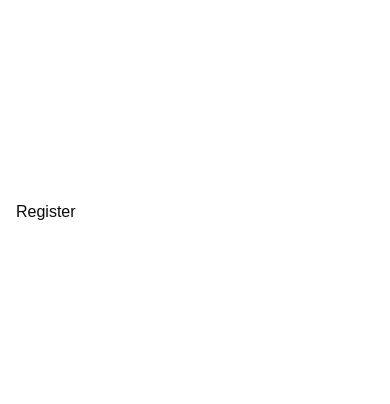
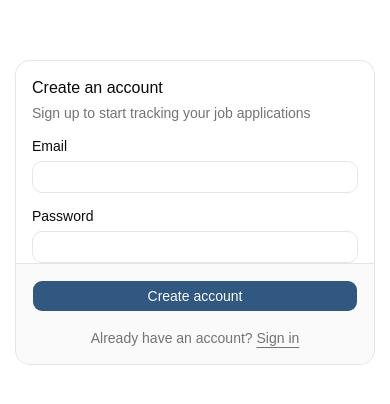
Before and after one commit to erwin09chauhan/kiwiCareersTracker, a React (Vite) app in the folder frontend/: page /register in a window 390 px wide. Shown: the part 210-614 px from the top of the page. Built offline with nearby package versions, Linux system fonts and the light colour scheme; no server answers.

Commit message:
Add subtle accent color and sidebar layout with mobile drawer

```diff
--- a/frontend/src/components/layout/AppLayout.tsx
+++ b/frontend/src/components/layout/AppLayout.tsx
@@ -1,21 +1,131 @@
-import { Outlet, Link } from "react-router-dom"
+import { useState } from "react";
+import { Outlet, NavLink, useNavigate } from "react-router-dom";
+import { Bell, LogOut, Menu, X } from "lucide-react";
+import { cn } from "@/lib/utils";
+import { useAuthStore } from "@/store/authStore";
+import { authApi } from "@/api/auth";
+import { Button } from "@/components/ui/button";
+
+const navItems = [
+  { to: "/", label: "Dashboard", end: true },
+  { to: "/applications", label: "Applications" },
+  { to: "/reminders", label: "Reminders" },
+  { to: "/audit", label: "Audit Log" },
+];
 
 export function AppLayout() {
+  const [open, setOpen] = useState(false);
+  const navigate = useNavigate();
+  const email = useAuthStore((s) => s.email);
+  const clearAuth = useAuthStore((s) => s.clearAuth);
+
+  const handleLogout = async () => {
+    try {
+      await authApi.logout();
+    } catch {
+      // ignore
+    }
+    clearAuth();
+    navigate("/login");
+  };
+
+  const navContent = (
+    <>
+      <div className="border-b px-6 py-5">
+        <h1 className="text-sm font-semibold tracking-wide uppercase">
+          Kiwi Careers
+        </h1>
+        {email && (
+          <p className="mt-0.5 truncate text-xs text-muted-foreground">
+            {email}
+          </p>
+        )}
+      </div>
+
+      <nav className="flex-1 space-y-0.5 px-3 py-4">
+        {navItems.map((item) => (
+          <NavLink
+            key={item.to}
+            to={item.to}
+            end={item.end}
+            onClick={() => setOpen(false)}
+            className={({ isActive }) =>
+              cn(
+                "block rounded-md px-3 py-2 text-sm transition-colors",
+                isActive
+                  ? "bg-secondary font-medium text-foreground"
+                  : "text-muted-foreground hover:bg-secondary hover:text-foreground",
+              )
+            }
+          >
+            {item.label}
+          </NavLink>
+        ))}
+      </nav>
+
+      <div className="border-t px-3 py-4">
+        <Button
+          variant="ghost"
+          className="w-full justify-start gap-2 text-muted-foreground"
+          onClick={handleLogout}
+        >
+          <LogOut className="size-4" />
+          Sign out
+        </Button>
+      </div>
+    </>
+  );
+
   return (
-    <div className="min-h-svh bg-background">
-      <header className="border-b">
-        <div className="mx-auto flex h-14 max-w-6xl items-center justify-between px-4">
-          <nav className="flex items-center gap-6 text-sm font-medium">
-            <Link to="/" className="font-semibold">Kiwi Careers</Link>
-            <Link to="/applications">Applications</Link>
-            <Link to="/reminders">Reminders</Link>
-            <Link to="/audit">Audit Log</Link>
-          </nav>
-        </div>
-      </header>
-      <main className="mx-auto max-w-6xl p-4">
-        <Outlet />
-      </main>
+    <div className="flex min-h-svh bg-background">
+      {/* Mobile hamburger */}
+      <button
+        onClick={() => setOpen(true)}
+        className="fixed top-4 left-4 z-50 rounded-md border bg-background p-2 shadow-sm md:hidden"
+      >
+        <Menu className="size-4" />
+      </button>
+
+      {/* Mobile overlay */}
+      {open && (
+        <div
+          className="fixed inset-0 z-40 bg-black/40 md:hidden"
+          onClick={() => setOpen(false)}
+        />
+      )}
+
+      {/* Mobile drawer */}
+      <aside
+        className={cn(
+          "fixed top-0 left-0 z-50 flex h-full w-64 flex-col border-r bg-background transition-transform duration-200 md:hidden",
+          open ? "translate-x-0" : "-translate-x-full",
+        )}
+      >
+        <button
+          onClick={() => setOpen(false)}
+          className="absolute top-4 right-4 rounded-md p-1 hover:bg-secondary"
+        >
+          <X className="size-4" />
+        </button>
+        {navContent}
+      </aside>
+
+      {/* Desktop sidebar */}
+      <aside className="hidden w-64 flex-col border-r md:flex">
+        {navContent}
+      </aside>
+
+      {/* Main content */}
+      <div className="flex-1">
+        <header className="flex h-14 items-center justify-end border-b px-4 md:px-6">
+          <Button variant="ghost" size="icon">
+            <Bell className="size-4" />
+          </Button>
+        </header>
+        <main className="p-4 md:p-6">
+          <Outlet />
+        </main>
+      </div>
     </div>
-  )
+  );
 }
--- a/frontend/src/features/auth/LoginPage.tsx
+++ b/frontend/src/features/auth/LoginPage.tsx
@@ -1 +1,84 @@
-export function LoginPage() { return <div>Login</div> }
+import { useState } from "react"
+import { useNavigate, Link } from "react-router-dom"
+import { useMutation } from "@tanstack/react-query"
+import { toast } from "sonner"
+import { authApi } from "@/api/auth"
+import { useAuthStore } from "@/store/authStore"
+import { Button } from "@/components/ui/button"
+import { Input } from "@/components/ui/input"
+import { Label } from "@/components/ui/label"
+import {
+  Card,
+  CardHeader,
+  CardTitle,
+  CardDescription,
+  CardContent,
+  CardFooter,
+} from "@/components/ui/card"
+
+export function LoginPage() {
+  const navigate = useNavigate()
+  const setAuth = useAuthStore((s) => s.setAuth)
+  const [email, setEmail] = useState("")
+  const [password, setPassword] = useState("")
+
+  const mutation = useMutation({
+    mutationFn: authApi.login,
+    onSuccess: (data) => {
+      setAuth(data)
+      navigate("/")
+    },
+    onError: () => {
+      toast.error("Invalid email or password")
+    },
+  })
+
+  const handleSubmit = (e: React.FormEvent) => {
+    e.preventDefault()
+    mutation.mutate({ email, password })
+  }
+
+  return (
+    <Card>
+      <CardHeader>
+        <CardTitle>Sign in</CardTitle>
+        <CardDescription>Enter your credentials to access your account</CardDescription>
+      </CardHeader>
+      <form onSubmit={handleSubmit}>
+        <CardContent className="space-y-4">
+          <div className="space-y-2">
+            <Label htmlFor="email">Email</Label>
+            <Input
+              id="email"
+              type="email"
+              required
+              value={email}
+              onChange={(e) => setEmail(e.target.value)}
+            />
+          </div>
+          <div className="space-y-2">
+            <Label htmlFor="password">Password</Label>
+            <Input
+              id="password"
+              type="password"
+              required
+              value={password}
+              onChange={(e) => setPassword(e.target.value)}
+            />
+          </div>
+        </CardContent>
+        <CardFooter className="flex flex-col gap-4">
+          <Button type="submit" className="w-full" disabled={mutation.isPending}>
+            {mutation.isPending ? "Signing in..." : "Sign in"}
+          </Button>
+          <p className="text-sm text-muted-foreground">
+            Don&apos;t have an account?{" "}
+            <Link to="/register" className="underline underline-offset-4">
+              Register
+            </Link>
+          </p>
+        </CardFooter>
+      </form>
+    </Card>
+  )
+}
--- a/frontend/src/features/auth/RegisterPage.tsx
+++ b/frontend/src/features/auth/RegisterPage.tsx
@@ -1 +1,85 @@
-export function RegisterPage() { return <div>Register</div> }
+import { useState } from "react"
+import { useNavigate, Link } from "react-router-dom"
+import { useMutation } from "@tanstack/react-query"
+import { toast } from "sonner"
+import { authApi } from "@/api/auth"
+import { useAuthStore } from "@/store/authStore"
+import { Button } from "@/components/ui/button"
+import { Input } from "@/components/ui/input"
+import { Label } from "@/components/ui/label"
+import {
+  Card,
+  CardHeader,
+  CardTitle,
+  CardDescription,
+  CardContent,
+  CardFooter,
+} from "@/components/ui/card"
+
+export function RegisterPage() {
+  const navigate = useNavigate()
+  const setAuth = useAuthStore((s) => s.setAuth)
+  const [email, setEmail] = useState("")
+  const [password, setPassword] = useState("")
+
+  const mutation = useMutation({
+    mutationFn: authApi.register,
+    onSuccess: (data) => {
+      setAuth(data)
+      navigate("/")
+    },
+    onError: (err: any) => {
+      toast.error(err?.response?.data?.detail ?? "Registration failed")
+    },
+  })
+
+  const handleSubmit = (e: React.FormEvent) => {
+    e.preventDefault()
+    mutation.mutate({ email, password })
+  }
+
+  return (
+    <Card>
+      <CardHeader>
+        <CardTitle>Create an account</CardTitle>
+        <CardDescription>Sign up to start tracking your job applications</CardDescription>
+      </CardHeader>
+      <form onSubmit={handleSubmit}>
+        <CardContent className="space-y-4">
+          <div className="space-y-2">
+            <Label htmlFor="email">Email</Label>
+            <Input
+              id="email"
+              type="email"
+              required
+              value={email}
+              onChange={(e) => setEmail(e.target.value)}
+            />
+          </div>
+          <div className="space-y-2">
+            <Label htmlFor="password">Password</Label>
+            <Input
+              id="password"
+              type="password"
+              required
+              minLength={8}
+              value={password}
+              onChange={(e) => setPassword(e.target.value)}
+            />
+          </div>
+        </CardContent>
+        <CardFooter className="flex flex-col gap-4">
+          <Button type="submit" className="w-full" disabled={mutation.isPending}>
+            {mutation.isPending ? "Creating account..." : "Create account"}
+          </Button>
+          <p className="text-sm text-muted-foreground">
+            Already have an account?{" "}
+            <Link to="/login" className="underline underline-offset-4">
+              Sign in
+            </Link>
+          </p>
+        </CardFooter>
+      </form>
+    </Card>
+  )
+}
--- a/frontend/src/index.css
+++ b/frontend/src/index.css
@@ -3,11 +3,9 @@
 @import "shadcn/tailwind.css";
 @import "@fontsource-variable/geist";
 
-@custom-variant dark (&:is(.dark *));
-
 @theme inline {
   --font-heading: var(--font-sans);
-    --font-sans: 'Geist Variable', sans-serif;
+  --font-sans: "Geist Variable", sans-serif;
   --color-sidebar-ring: var(--sidebar-ring);
   --color-sidebar-border: var(--sidebar-border);
   --color-sidebar-accent-foreground: var(--sidebar-accent-foreground);
@@ -55,7 +53,7 @@
   --card-foreground: oklch(0.145 0 0);
   --popover: oklch(1 0 0);
   --popover-foreground: oklch(0.145 0 0);
-    --primary: oklch(0.205 0 0);
+  --primary: oklch(0.45 0.08 250);
   --primary-foreground: oklch(0.985 0 0);
   --secondary: oklch(0.97 0 0);
   --secondary-foreground: oklch(0.205 0 0);
@@ -66,7 +64,7 @@
   --destructive: oklch(0.577 0.245 27.325);
   --border: oklch(0.922 0 0);
   --input: oklch(0.922 0 0);
-    --ring: oklch(0.708 0 0);
+  --ring: oklch(0.55 0.08 250);
   --chart-1: oklch(0.87 0 0);
   --chart-2: oklch(0.556 0 0);
   --chart-3: oklch(0.439 0 0);
@@ -75,46 +73,12 @@
   --radius: 0.625rem;
   --sidebar: oklch(0.985 0 0);
   --sidebar-foreground: oklch(0.145 0 0);
-    --sidebar-primary: oklch(0.205 0 0);
+  --sidebar-primary: oklch(0.45 0.08 250);
   --sidebar-primary-foreground: oklch(0.985 0 0);
   --sidebar-accent: oklch(0.97 0 0);
   --sidebar-accent-foreground: oklch(0.205 0 0);
   --sidebar-border: oklch(0.922 0 0);
-    --sidebar-ring: oklch(0.708 0 0);
-}
-
-.dark {
-    --background: oklch(0.145 0 0);
-    --foreground: oklch(0.985 0 0);
-    --card: oklch(0.205 0 0);
-    --card-foreground: oklch(0.985 0 0);
-    --popover: oklch(0.205 0 0);
-    --popover-foreground: oklch(0.985 0 0);
-    --primary: oklch(0.922 0 0);
-    --primary-foreground: oklch(0.205 0 0);
-    --secondary: oklch(0.269 0 0);
-    --secondary-foreground: oklch(0.985 0 0);
-    --muted: oklch(0.269 0 0);
-    --muted-foreground: oklch(0.708 0 0);
-    --accent: oklch(0.269 0 0);
-    --accent-foreground: oklch(0.985 0 0);
-    --destructive: oklch(0.704 0.191 22.216);
-    --border: oklch(1 0 0 / 10%);
-    --input: oklch(1 0 0 / 15%);
-    --ring: oklch(0.556 0 0);
-    --chart-1: oklch(0.87 0 0);
-    --chart-2: oklch(0.556 0 0);
-    --chart-3: oklch(0.439 0 0);
-    --chart-4: oklch(0.371 0 0);
-    --chart-5: oklch(0.269 0 0);
-    --sidebar: oklch(0.205 0 0);
-    --sidebar-foreground: oklch(0.985 0 0);
-    --sidebar-primary: oklch(0.488 0.243 264.376);
-    --sidebar-primary-foreground: oklch(0.985 0 0);
-    --sidebar-accent: oklch(0.269 0 0);
-    --sidebar-accent-foreground: oklch(0.985 0 0);
-    --sidebar-border: oklch(1 0 0 / 10%);
-    --sidebar-ring: oklch(0.556 0 0);
+  --sidebar-ring: oklch(0.55 0.08 250);
 }
 
 @layer base {
```
Lines whose indentation alone changed are shown as unchanged.
